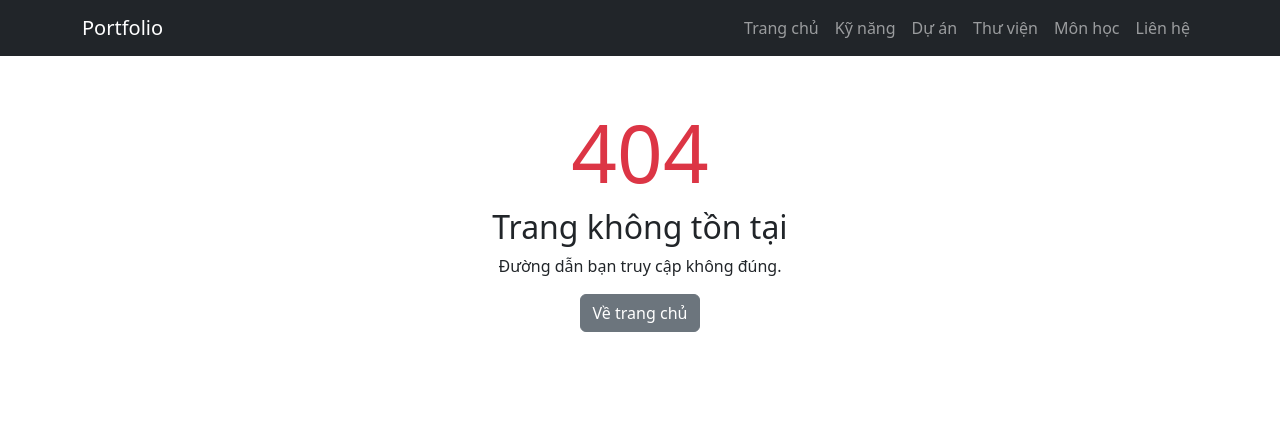
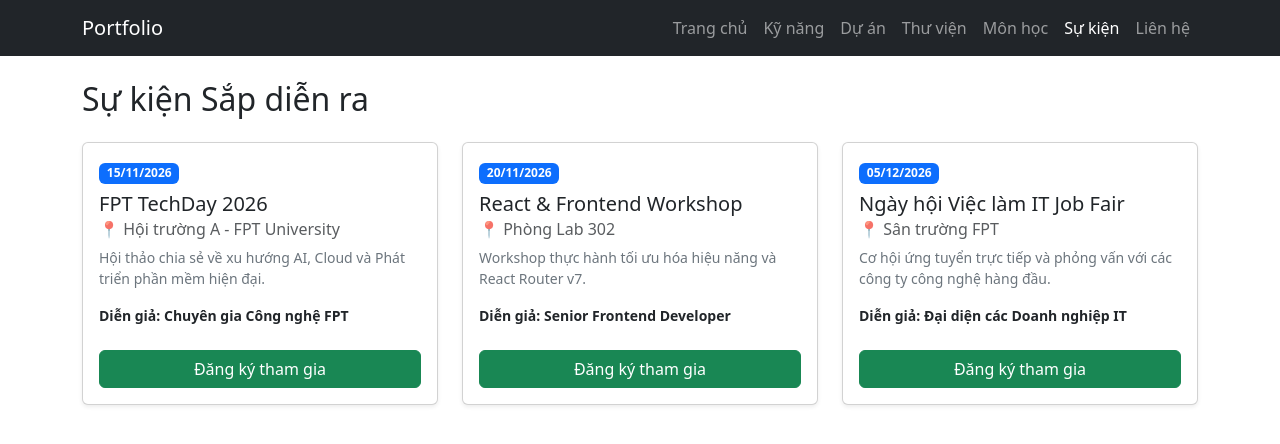
Before and after one commit to haotruong270704-lgtm/FER202FALL2026, a React (Vite) app in the folder slot11/router-basic/: page /events in a window 1280 px wide. Before the commit this address had no page. Shown: the top 444 px of the page. Built offline with nearby package versions, Linux system fonts and the light colour scheme.

Commit message:
feat(events): integrate event registration routing and update navbar menu

```diff
--- a/slot11/router-basic/src/App.jsx
+++ b/slot11/router-basic/src/App.jsx
@@ -7,6 +7,7 @@
 import NotFoundPage from './bai1/pages/NotFoundPage';
 import Bai2 from './bai2/Bai2';
 import Bai3 from './bai3/Bai3';
+import Bai4 from './bai4/Bai4';
 
 export default function App() {
   return (
@@ -24,6 +25,9 @@
         {/* Route Bài 3 - Môn học */}
         <Route path="/courses/*" element={<Bai3 />} />
 
+        {/* Route Bài 4 - Đăng ký sự kiện */}
+        <Route path="/events/*" element={<Bai4 />} />
+
         {/* Route 404 */}
         <Route path="*" element={<NotFoundPage />} />
       </Routes>
--- a/slot11/router-basic/src/bai1/components/AppNavbar.jsx
+++ b/slot11/router-basic/src/bai1/components/AppNavbar.jsx
@@ -8,6 +8,7 @@
     { to: '/projects', label: 'Dự án' },
     { to: '/books', label: 'Thư viện' },
     { to: '/courses', label: 'Môn học' },
+    { to: '/events', label: 'Sự kiện' },
     { to: '/contact', label: 'Liên hệ' },
   ];
 
--- /dev/null
+++ b/slot11/router-basic/src/bai4/Bai4.jsx
@@ -0,0 +1,14 @@
+import { Routes, Route } from 'react-router-dom';
+import { EventListPage } from './pages/EventListPage';
+import { EventRegisterPage } from './pages/EventRegisterPage';
+import { EventConfirmationPage } from './pages/EventConfirmationPage';
+
+export default function Bai4() {
+  return (
+    <Routes>
+      <Route path="/" element={<EventListPage />} />
+      <Route path="register" element={<EventRegisterPage />} />
+      <Route path="confirmation" element={<EventConfirmationPage />} />
+    </Routes>
+  );
+}
```
